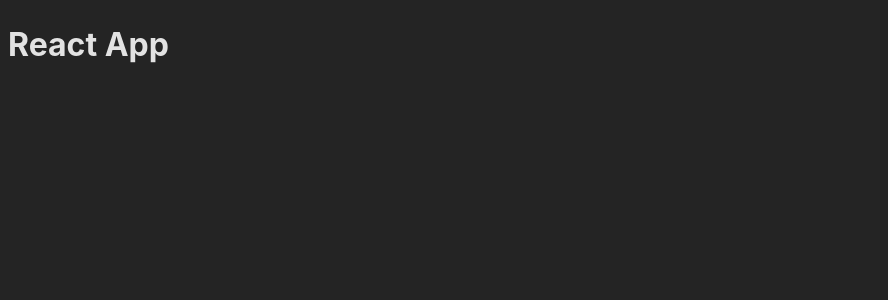
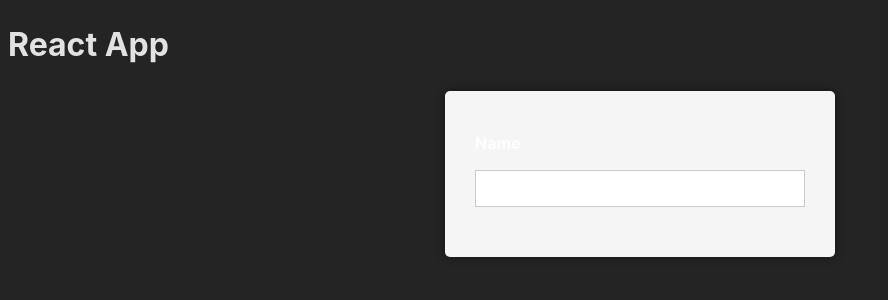
Before and after one commit to michey85/react-starter, a React (Vite) app: page / in a window 1280 px wide. Shown: the top 300 px of the page, without its empty margins (0-888 px from the left). Built offline with nearby package versions, Linux system fonts and the light colour scheme.

Commit message:
app prepare

```diff
--- a/src/App.tsx
+++ b/src/App.tsx
@@ -1,7 +1,13 @@
+import { Form } from './components/Form/Form';
+import { Input } from './components/Input';
+
 const App = () => {
   return (
     <div>
       <h1>React App</h1>
+      <Form>
+        <Input type="text" name="name" label="Name" />
+      </Form>
     </div>
   );
 };
--- a/src/components/Form/Form.tsx
+++ b/src/components/Form/Form.tsx
@@ -3,7 +3,7 @@ import style from './Form.module.css';
 import { ComponentProps } from 'react';
 
 type FormProps = {
-  onSubmit: (data: Record<string, string>) => void;
+  onSubmit?: (data: Record<string, string>) => void;
   onSuccess?: (data: Record<string, string>) => void;
   onError?: (error: Error) => void;
   children: React.ReactNode;
@@ -17,7 +17,9 @@ const Form = ({ onSubmit, onSuccess, onError, children, className }: FormProps)
     const data = Object.fromEntries(formData.entries()) as Record<string, string>;
 
     try {
-      await onSubmit(data);
+      if (onSubmit) {
+        await onSubmit(data);
+      }
       onSuccess && onSuccess(data);
     } catch (error: unknown) {
       if (error instanceof Error) onError && onError(error);
```
